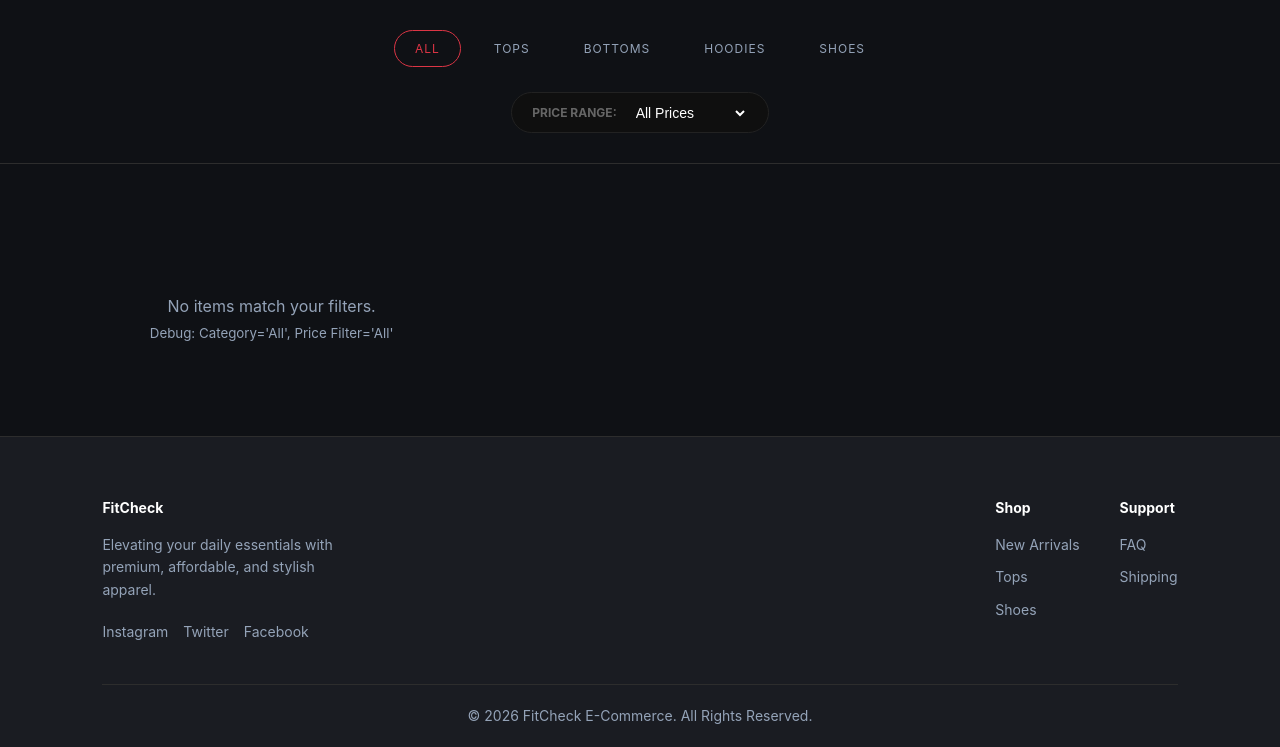
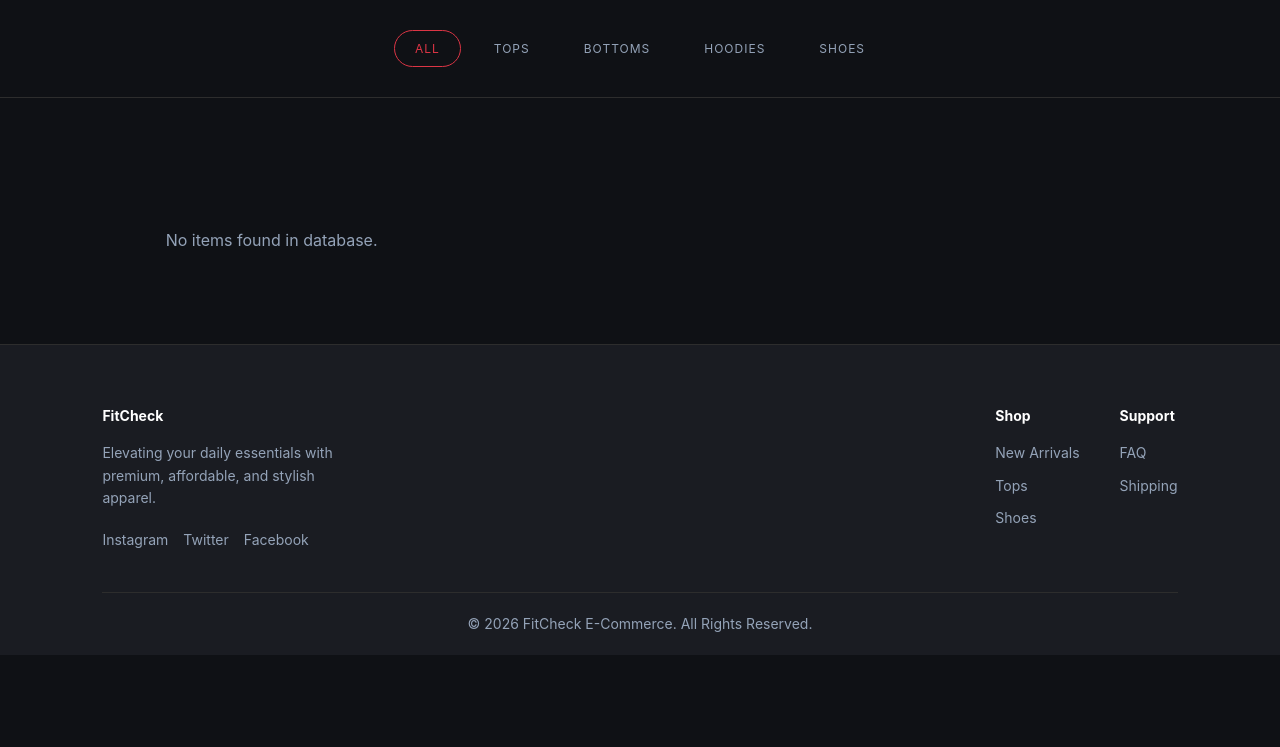
Before and after one commit to HasanM789/FitCheck, a PHP site: page /catalog.php in a window 1280 px wide. Shown: the part 95-842 px from the top of the page. After the commit the page ends 750 px from the top, so only its background shows below. Run offline with PHP 8.4, Linux system fonts and the light colour scheme.

Commit message:
Simple catalog page without filters

```diff
--- a/catalog.php
+++ b/catalog.php
@@ -1,9 +1,6 @@
 <?php
 require_once('db_config.php');
 include('header.php');
-
-$selected_category = $_GET['category'] ?? 'All';
-$price_filter = $_GET['price_filter'] ?? 'All';
 ?>
 
 <div class="filter-menu-bar" style="display: flex; flex-direction: column; align-items: center; gap: 25px; margin-bottom: 40px;">
@@ -12,78 +9,46 @@ $price_filter = $_GET['price_filter'] ?? 'All';
     <div style="display: flex; gap: 12px; flex-wrap: wrap; justify-content: center;">
         <?php $categories = ['All', 'Tops', 'Bottoms', 'Hoodies', 'Shoes']; ?>
         <?php foreach ($categories as $cat): ?>
-            <a href="catalog.php?category=<?php echo $cat; ?>&price_filter=<?php echo urlencode($price_filter); ?>"
-               class="category-capsule <?php echo $selected_category == $cat ? 'active' : ''; ?>">
+            <a href="catalog.php?category=<?php echo $cat; ?>"
+               class="category-capsule <?php echo ($_GET['category'] ?? 'All') == $cat ? 'active' : ''; ?>">
                <?php echo $cat; ?>
             </a>
         <?php endforeach; ?>
     </div>
-
-    <!-- Price Filter -->
-    <form action="catalog.php" method="GET" style="display: flex; gap: 15px; align-items: center; background: #0f0f0f; padding: 10px 20px; border: 1px solid #222; border-radius: 50px;">
-        <input type="hidden" name="category" value="<?php echo htmlspecialchars($selected_category); ?>">
-        <label style="color: #666; font-size: 12px; font-weight: bold; text-transform: uppercase;">Price Range:</label>
-        <select name="price_filter" onchange="this.form.submit()" style="background: transparent; color: #fff; border: none; outline: none; cursor: pointer; font-size: 14px;">
-            <option value="All" style="background: #111; color: #fff;" <?php if($price_filter == 'All') echo 'selected'; ?>>All Prices</option>
-            <option value="0-5" style="background: #111; color: #fff;" <?php if($price_filter == '0-5') echo 'selected'; ?>>0 - 5 BD</option>
-            <option value="5-10" style="background: #111; color: #fff;" <?php if($price_filter == '5-10') echo 'selected'; ?>>5 - 10 BD</option>
-            <option value="10-20" style="background: #111; color: #fff;" <?php if($price_filter == '10-20') echo 'selected'; ?>>10 - 20 BD</option>
-            <option value="20+" style="background: #111; color: #fff;" <?php if($price_filter == '20+') echo 'selected'; ?>>20 BD & Above</option>
-        </select>
-    </form>
 </div>
 
 <div class="modern-storefront-grid">
     <?php
-    // Build the query
-    $sql = "SELECT * FROM products WHERE 1=1";
-    $params = array();
+    // SIMPLE QUERY - Get all products
+    $sql = "SELECT * FROM products";
 
-    // Add category filter
-    if ($selected_category !== 'All') {
-        $sql .= " AND category = ?";
-        $params[] = $selected_category;
+    // Add category filter if not "All"
+    if (isset($_GET['category']) && $_GET['category'] != 'All') {
+        $sql = "SELECT * FROM products WHERE category = '" . $_GET['category'] . "'";
     }
 
-    // Add price filter
-    if ($price_filter == '0-5') {
-        $sql .= " AND price <= 5";
-    } elseif ($price_filter == '5-10') {
-        $sql .= " AND price > 5 AND price <= 10";
-    } elseif ($price_filter == '10-20') {
-        $sql .= " AND price > 10 AND price <= 20";
-    } elseif ($price_filter == '20+') {
-        $sql .= " AND price > 20";
-    }
+    // DEBUG: Let's see what the query is
+    // echo "<!-- SQL: " . $sql . " -->";
 
-    // Debug: Log the query
-    error_log("SQL Query: " . $sql);
-    error_log("Params: " . print_r($params, true));
+    // Execute query
+    $result = $conn->query($sql);
 
-    // Execute the query
-    try {
-        $stmt = $conn->prepare($sql);
-        $stmt->execute($params);
-        $result = $stmt;
+    // DEBUG: Check if we got results
+    if (!$result) {
+        echo "<p>Error: " . $conn->errorInfo()[2] . "</p>";
+    } else {
+        $count = $result->rowCount();
+        // echo "<!-- Found $count products -->";
 
-        // Debug: Log row count
-        error_log("Row count: " . $result->rowCount());
-
-        if ($result->rowCount() > 0) {
+        if ($count > 0) {
             while($item = $result->fetch()) {
                 ?>
                 <div class="premium-item-card">
                     <div class="product-image-container">
-                        <?php
-                        $image_path = !empty($item['image_url']) ? $item['image_url'] : '';
-                        if (!empty($image_path) && file_exists($image_path)): ?>
-                            <img src="<?php echo htmlspecialchars($image_path); ?>" class="product-image" loading="lazy">
-                        <?php else: ?>
-                            <div class="image-placeholder">
-                                <span class="placeholder-icon">👕</span>
-                                <span class="placeholder-code"><?php echo strtoupper(substr($item['name'], 0, 2)); ?></span>
-                            </div>
-                        <?php endif; ?>
+                        <div class="image-placeholder">
+                            <span class="placeholder-icon">👕</span>
+                            <span class="placeholder-code"><?php echo strtoupper(substr($item['name'], 0, 2)); ?></span>
+                        </div>
                     </div>
                     <div class="product-info">
                         <div class="app-canvas-container">PREMIUM OVERVIEW</div>
@@ -99,16 +64,8 @@ $price_filter = $_GET['price_filter'] ?? 'All';
                 <?php
             }
         } else {
-            // Show helpful message with debug info
-            echo "<p style='text-align: center; width: 100%; color: #94a3b8; padding: 40px 0;'>";
-            echo "No items match your filters.<br>";
-            echo "<small>Debug: Category='$selected_category', Price Filter='$price_filter'</small>";
-            echo "</p>";
+            echo "<p style='text-align: center; width: 100%; color: #94a3b8; padding: 40px 0;'>No items found in database.</p>";
         }
-    } catch (Exception $e) {
-        echo "<p style='text-align: center; width: 100%; color: #dc3545; padding: 40px 0;'>";
-        echo "Error: " . $e->getMessage();
-        echo "</p>";
     }
     ?>
 </div>
```
Also changed, not shown: test.php (added, +26 -0 lines).
